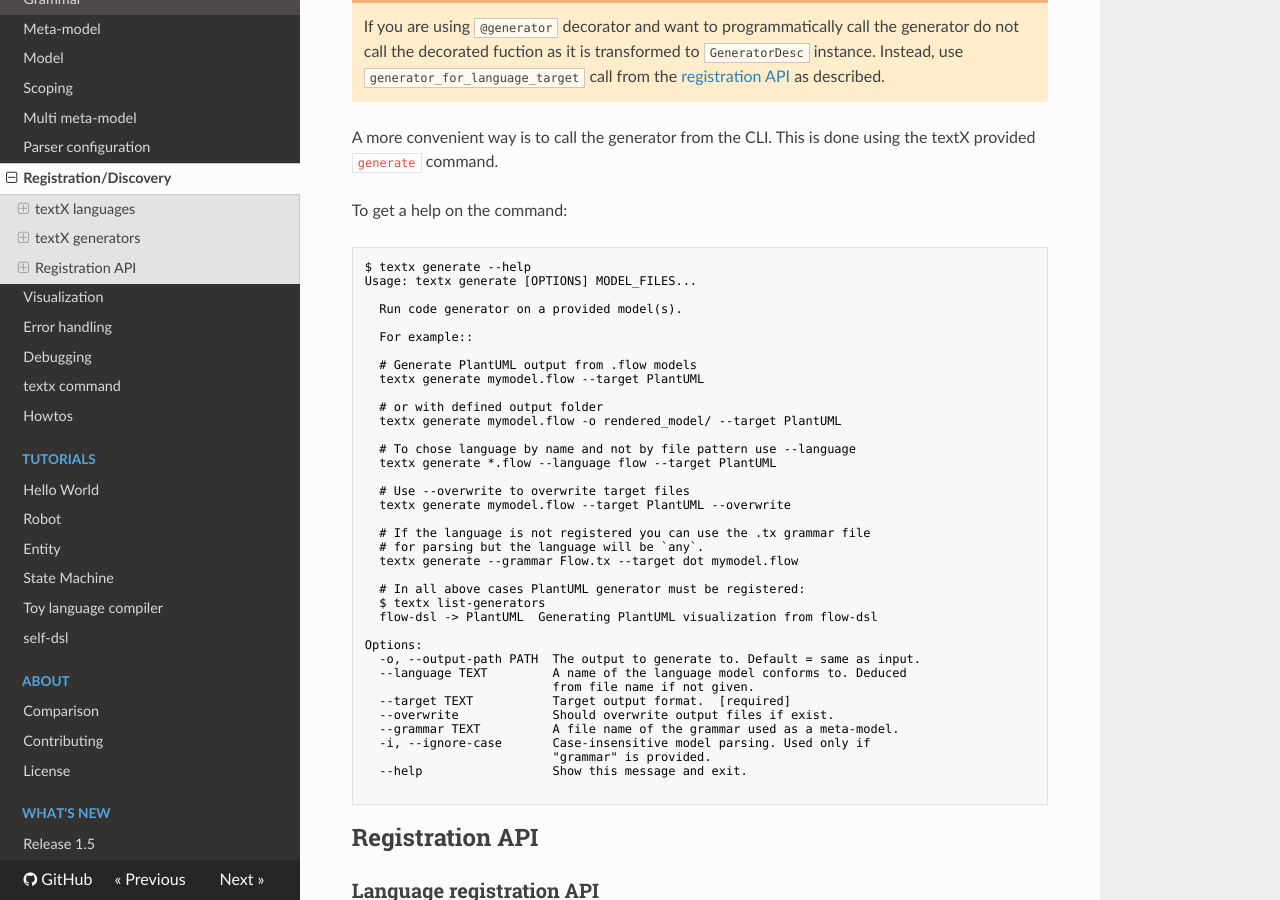
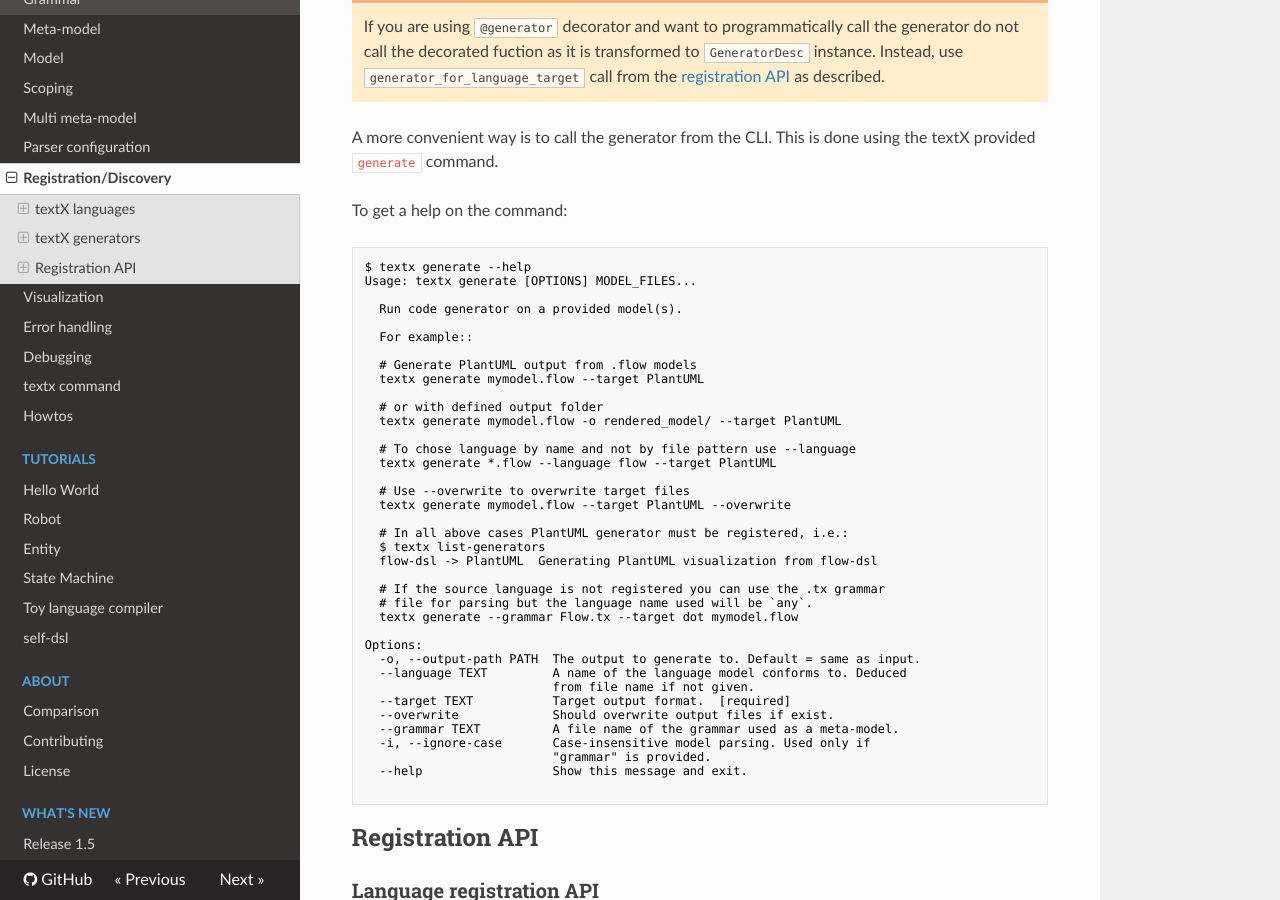
Before and after one commit to textX/textX, an MkDocs documentation site: the page built from docs/registration.md, in a window 1280 px wide and 900 px high, scrolled down 5219 px. Built offline with MkDocs 1.6.1, drawn with Linux system fonts in a browser that asks for light colours; nearby versions of some CDN libraries; comment, search, counter and statistics services are not loaded.

```diff
--- a/docs/registration.md
+++ b/docs/registration.md
@@ -326,13 +326,13 @@ Usage: textx generate [OPTIONS] MODEL_FILES...
   # Use --overwrite to overwrite target files
   textx generate mymodel.flow --target PlantUML --overwrite
 
-  # If the language is not registered you can use the .tx grammar file
-  # for parsing but the language will be `any`.
-  textx generate --grammar Flow.tx --target dot mymodel.flow
-
-  # In all above cases PlantUML generator must be registered:
+  # In all above cases PlantUML generator must be registered, i.e.:
   $ textx list-generators
   flow-dsl -> PlantUML  Generating PlantUML visualization from flow-dsl
+
+  # If the source language is not registered you can use the .tx grammar
+  # file for parsing but the language name used will be `any`.
+  textx generate --grammar Flow.tx --target dot mymodel.flow
 
 Options:
   -o, --output-path PATH  The output to generate to. Default = same as input.
```
Also changed, not shown: 1 other file.
